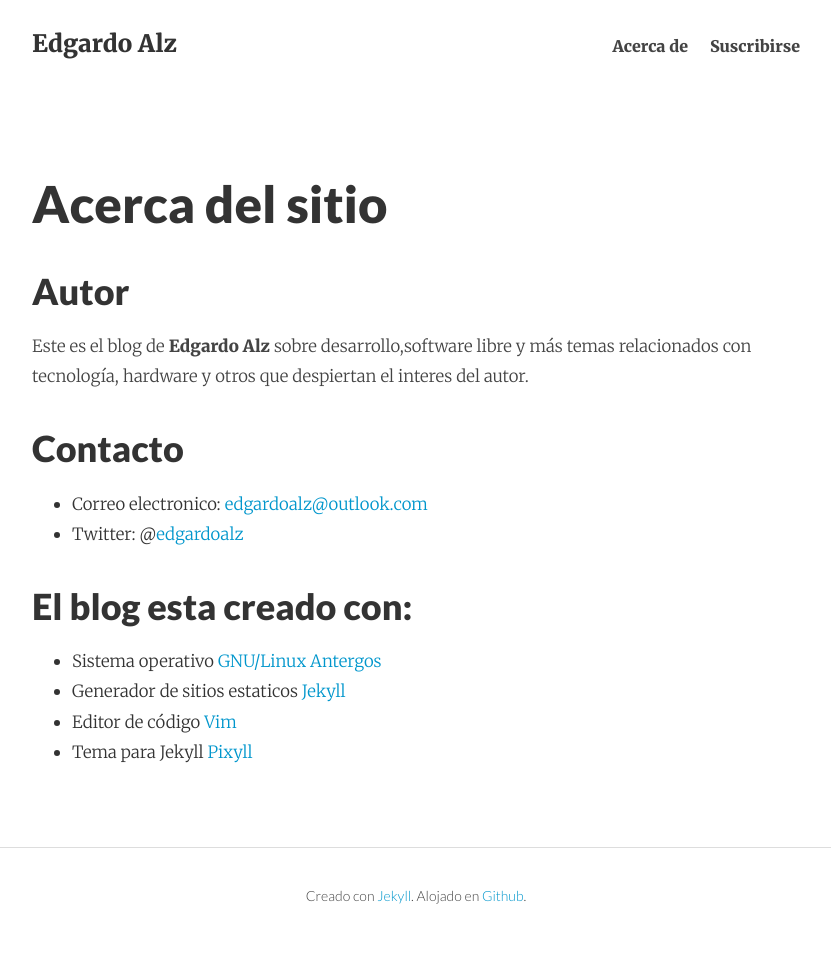
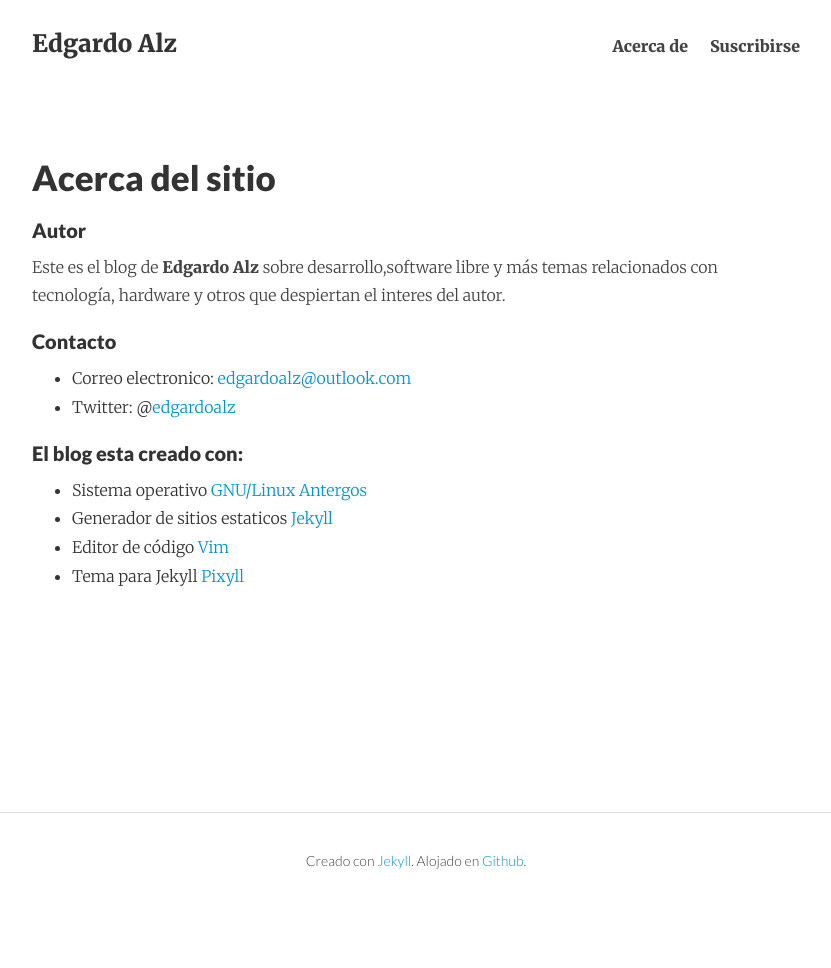
Before and after one commit to edgardoalz/edgardoalz.github.io, a Jekyll site: the page built from about.md, in a window 1280 px wide. Shown: the whole page, without its empty margins (224-1055 px from the left). Built offline with Jekyll 4.4.1, drawn with Linux system fonts in a browser that asks for light colours; Markdown is read by kramdown in place of the engine named in the settings; after the commit the page ends 933 px from its top, so only the background shows below that.

Commit message:
Diversos cambios en el diseño

```diff
--- a/_config.yml
+++ b/_config.yml
@@ -3,7 +3,7 @@
 email:       edgardoalz@outlook.com
 author:      Edgardo Alz
 description: "Desarrollador de software en Los Mochis, Sinaloa."
-host:        127.0.0.1
+host:        localhost
 port:        4000
 baseurl:     ""
 url:         "http://edgardoalz.github.io"
--- a/_sass/_main.scss
+++ b/_sass/_main.scss
@@ -347,28 +347,28 @@
 
   .h1,
   h1 {
-    font-size: 2.250rem;
+    font-size: 2.050rem;
   }
 
   .h2,
   h2 {
-    font-size: 1.698rem;
+    font-size: 1.498rem;
   }
 
   .h3,
   h3 {
-    font-size: 1.225rem;
+    font-size: 1.125rem;
   }
 
   .h4,
   h4 {
-    font-size: 1.150rem;
+    font-size: 1.050rem;
   }
 
   .p,
   p,
   li {
-    font-size: 1.05rem;
+    font-size: 1.00rem;
     line-height: 1.8;
   }
 
@@ -406,17 +406,17 @@
 
   .h1,
   h1 {
-    font-size: 2.827rem;
+    font-size: 2.027rem;
   }
 
   .h2,
   h2 {
-    font-size: 1.999rem;
+    font-size: 1.299rem;
   }
 
   .h3,
   h3 {
-    font-size: 1.413rem;
+    font-size: 1.213rem;
   }
 
   .h4,
@@ -449,22 +449,22 @@
 @media screen and (min-width: 64em) {
   .h1,
   h1 {
-    font-size: 4.498rem;
+    font-size: 2.698rem;
   }
 
   .h2,
   h2 {
-    font-size: 3.18rem;
+    font-size: 2.18rem;
   }
 
   .h3,
   h3 {
-    font-size: 2.249rem;
+    font-size: 1.249rem;
   }
 
   .h4,
   h4 {
-    font-size: 1.591rem;
+    font-size: 1.091rem;
   }
 
   .posts .post-meta {
--- a/index.html
+++ b/index.html
@@ -26,5 +26,5 @@
     {% endfor %}
   </div>
 
-  {% include pagination.html %}
+  <!-- {% include pagination.html %} -->
 </div>
```
Also changed, not shown: 8 other files.
